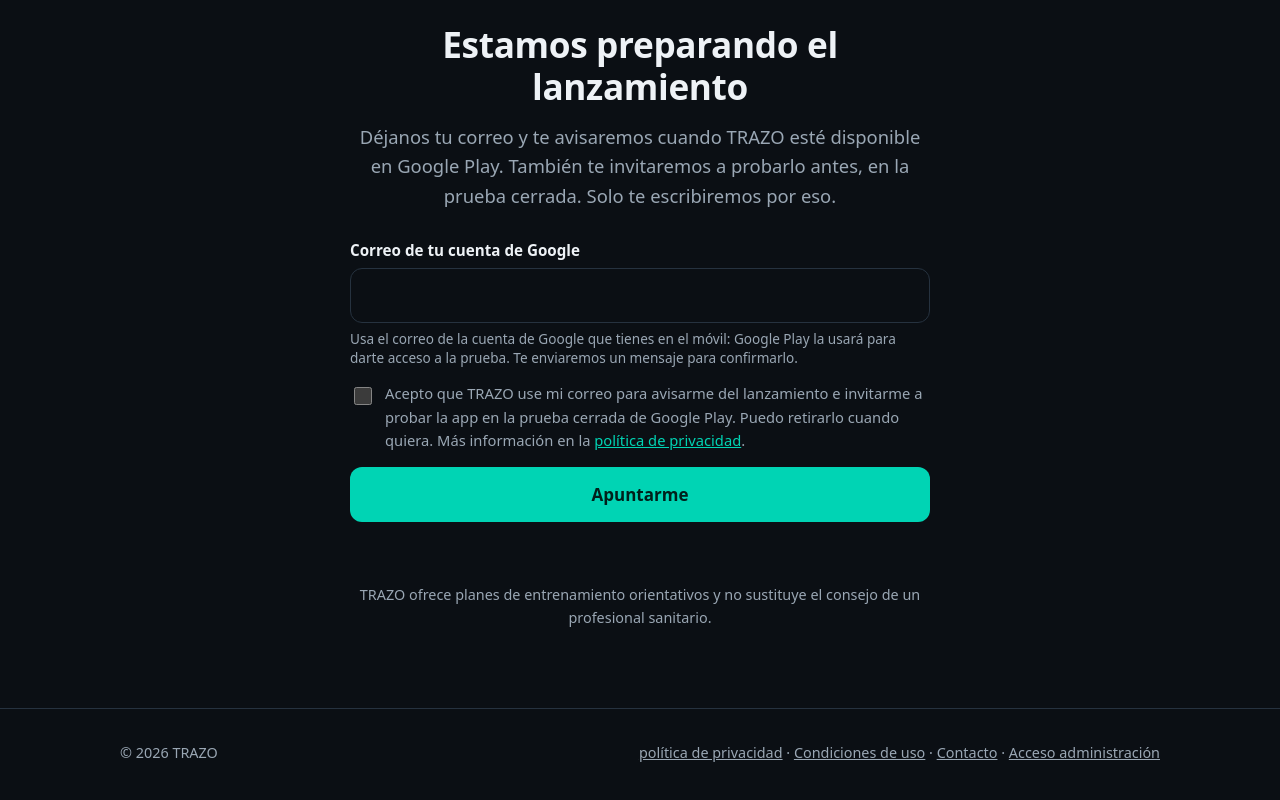
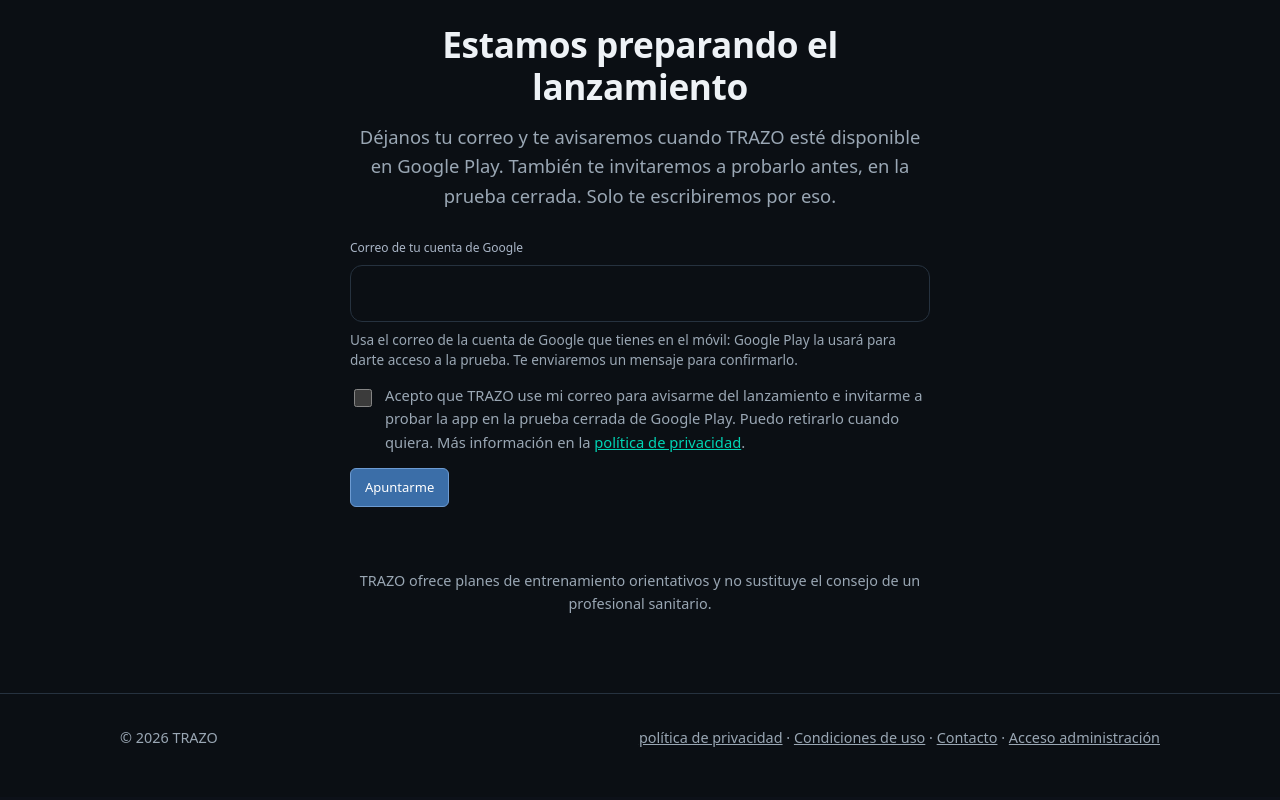
Before and after one commit to jl-hita/Trazo, an Angular app in the folder admin/Trazo.Admin.Web/: page / in a window 1280 px wide. Shown: the part 7356-8156 px from the top of the page. Built offline with nearby package versions, Linux system fonts and the light colour scheme.

Commit message:
use shared form field and button on landing page

```diff
--- a/admin/Trazo.Admin.Web/src/app/features/landing/landing.page.html
+++ b/admin/Trazo.Admin.Web/src/app/features/landing/landing.page.html
@@ -142,16 +142,15 @@
       <h2>{{ t.waitTitle }}</h2>
       <p class="lead centered">{{ t.waitText }}</p>
       <form novalidate (submit)="submit($event, email, consent, trap)">
-        <label class="f">{{ t.emailLabel }}
-          <input #email type="email" name="email" autocomplete="email" required maxlength="254" inputmode="email" aria-describedby="email-hint">
+        <trazo-form-field [label]="t.emailLabel" controlId="landing-email" fieldClass="f"><input id="landing-email" #email type="email" name="email" autocomplete="email" required maxlength="254" inputmode="email" aria-describedby="email-hint">
           <small id="email-hint" class="hint">{{ t.emailHint }}</small>
-        </label>
+        </trazo-form-field>
         <input #trap class="hp" type="text" name="company" tabindex="-1" autocomplete="off" aria-hidden="true">
         <label class="consent">
           <input #consent type="checkbox" name="consent" required>
           <span>{{ t.consent }} <a [href]="privacyUrl">{{ t.privacyLabel }}</a>.</span>
         </label>
-        <button class="btn" type="submit" [disabled]="state() === 'sending'">{{ t.send }}</button>
+        <trazo-button variant="primary" buttonClass="btn" type="submit" [disabled]="state() === 'sending'">{{ t.send }}</trazo-button>
         <p id="msg" role="status" aria-live="polite" [class.ok]="state() === 'ok'" [class.err]="state() === 'invalid' || state() === 'later' || state() === 'fail'">{{ message() }}</p>
       </form>
       <p class="note">{{ t.note }}</p>
```
